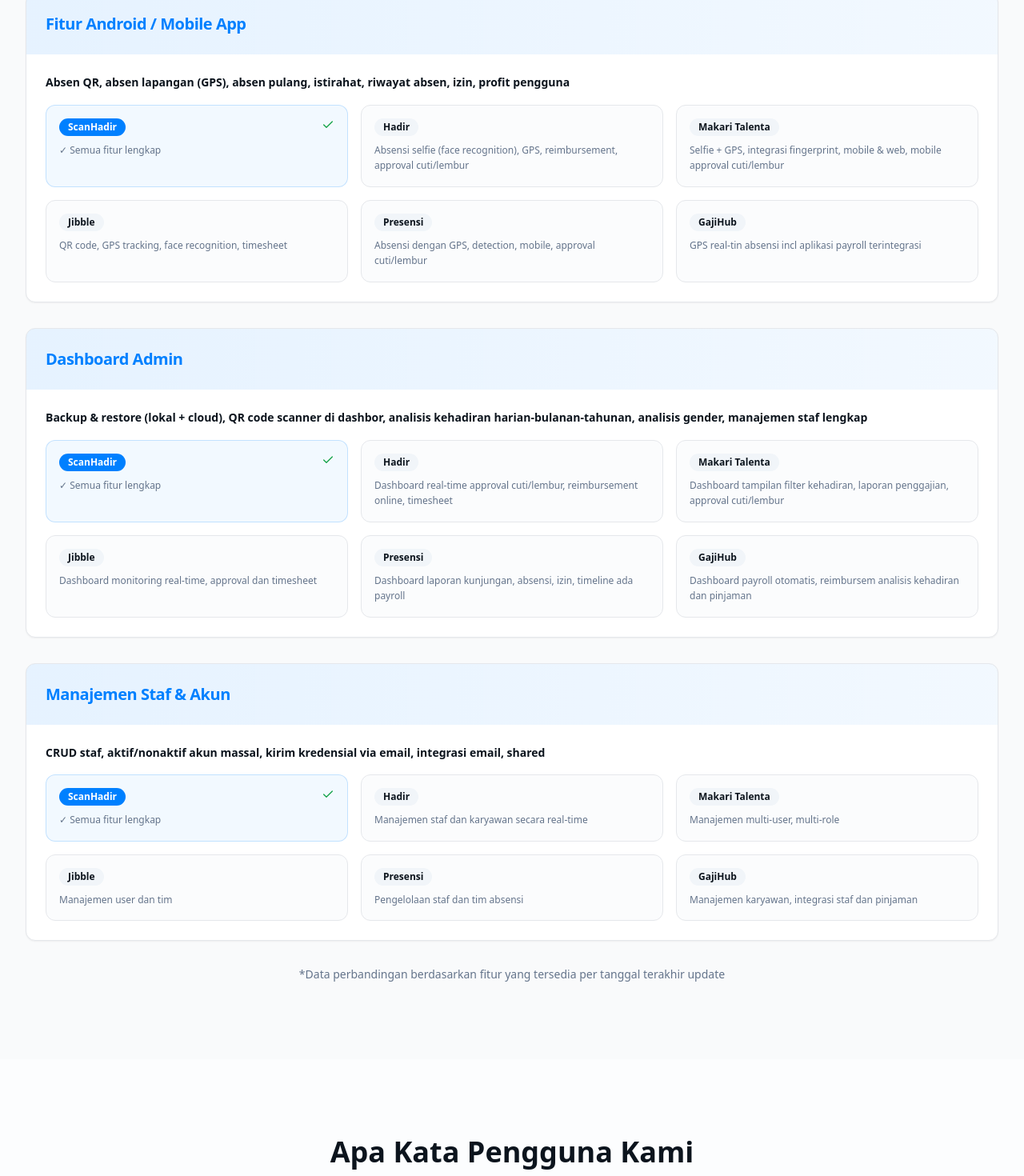
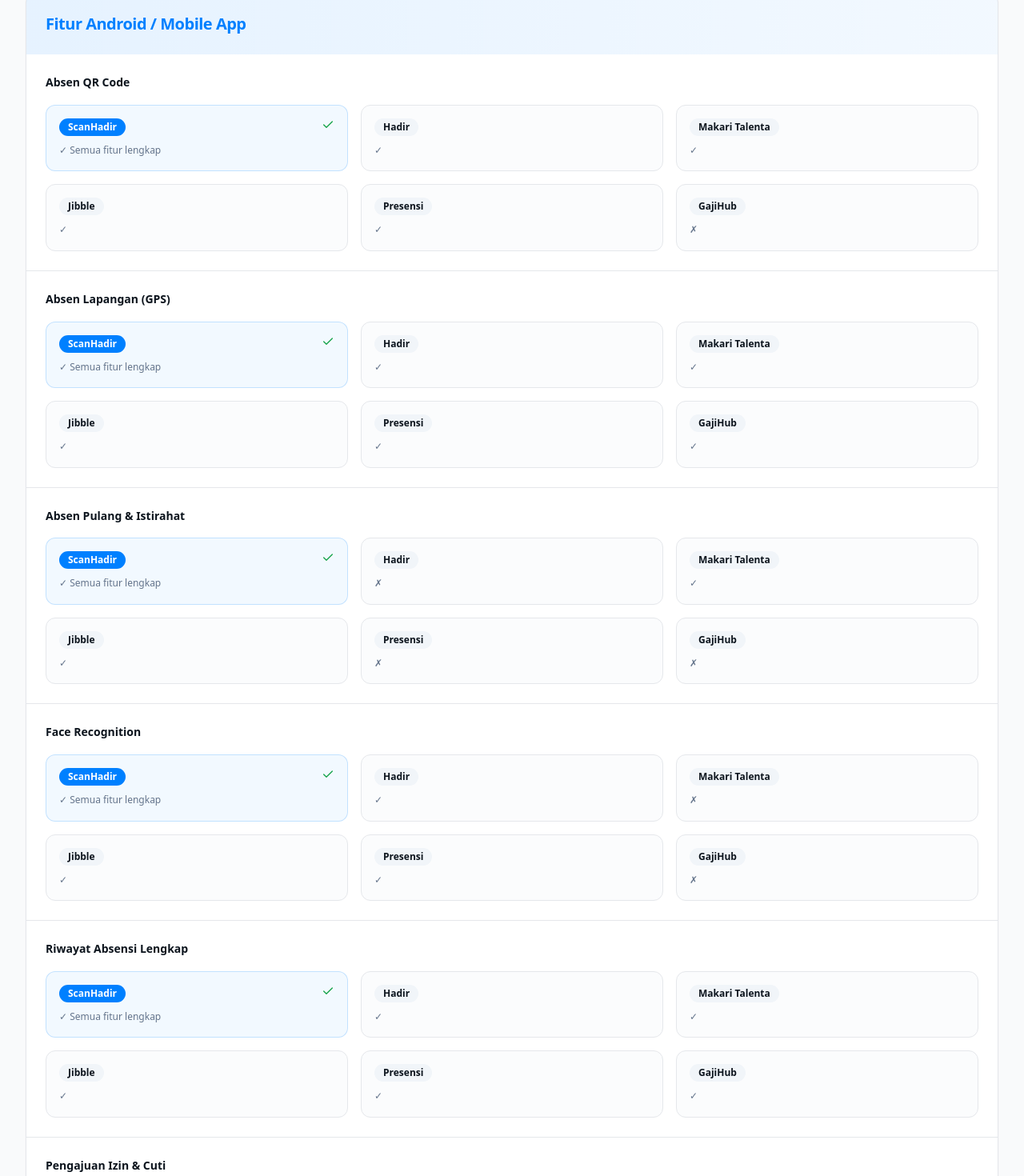
Before and after one commit to rizqi-maulana/scanhadir-hadirkan-solusi-absensi, a React (Vite) app: page / in a window 1280 px wide. Shown: the part 4259-5729 px from the top of the page at 80% size. Built offline with nearby package versions, Linux system fonts and the light colour scheme.

Commit message:
Refactor comparison section
The comparison section was refactored to accommodate 20 features, improving its design and organization.

```diff
--- a/src/components/sections/ComparisonSection.tsx
+++ b/src/components/sections/ComparisonSection.tsx
@@ -8,13 +8,67 @@ const ComparisonSection = () => {
       category: "Fitur Android / Mobile App",
       features: [
         {
-          feature: "Absen QR, absen lapangan (GPS), absen pulang, istirahat, riwayat absen, izin, profit pengguna",
+          feature: "Absen QR Code",
           scanhadir: true,
-          hadir: "Absensi selfie (face recognition), GPS, reimbursement, approval cuti/lembur",
-          makari: "Selfie + GPS, integrasi fingerprint, mobile & web, mobile approval cuti/lembur",
-          jibble: "QR code, GPS tracking, face recognition, timesheet",
-          presensi: "Absensi dengan GPS, detection, mobile, approval cuti/lembur",
-          gajihub: "GPS real-tin absensi incl aplikasi payroll terintegrasi"
+          hadir: "✓",
+          makari: "✓",
+          jibble: "✓",
+          presensi: "✓",
+          gajihub: "✗"
+        },
+        {
+          feature: "Absen Lapangan (GPS)",
+          scanhadir: true,
+          hadir: "✓",
+          makari: "✓",
+          jibble: "✓",
+          presensi: "✓",
+          gajihub: "✓"
+        },
+        {
+          feature: "Absen Pulang & Istirahat",
+          scanhadir: true,
+          hadir: "✗",
+          makari: "✓",
+          jibble: "✓",
+          presensi: "✗",
+          gajihub: "✗"
+        },
+        {
+          feature: "Face Recognition",
+          scanhadir: true,
+          hadir: "✓",
+          makari: "✗",
+          jibble: "✓",
+          presensi: "✓",
+          gajihub: "✗"
+        },
+        {
+          feature: "Riwayat Absensi Lengkap",
+          scanhadir: true,
+          hadir: "✓",
+          makari: "✓",
+          jibble: "✓",
+          presensi: "✓",
+          gajihub: "✓"
+        },
+        {
+          feature: "Pengajuan Izin & Cuti",
+          scanhadir: true,
+          hadir: "✓",
+          makari: "✓",
+          jibble: "✗",
+          presensi: "✓",
+          gajihub: "✗"
+        },
+        {
+          feature: "Profit/Komisi Pengguna",
+          scanhadir: true,
+          hadir: "✗",
+          makari: "✗",
+          jibble: "✗",
+          presensi: "✗",
+          gajihub: "✗"
         }
       ]
     },
@@ -22,13 +76,58 @@ const ComparisonSection = () => {
       category: "Dashboard Admin",
       features: [
         {
-          feature: "Backup & restore (lokal + cloud), QR code scanner di dashbor, analisis kehadiran harian-bulanan-tahunan, analisis gender, manajemen staf lengkap",
+          feature: "Backup & Restore Data",
           scanhadir: true,
-          hadir: "Dashboard real-time approval cuti/lembur, reimbursement online, timesheet",
-          makari: "Dashboard tampilan filter kehadiran, laporan penggajian, approval cuti/lembur",
-          jibble: "Dashboard monitoring real-time, approval dan timesheet",
-          presensi: "Dashboard laporan kunjungan, absensi, izin, timeline ada payroll",
-          gajihub: "Dashboard payroll otomatis, reimbursem analisis kehadiran dan pinjaman"
+          hadir: "✗",
+          makari: "✗",
+          jibble: "✗",
+          presensi: "✗",
+          gajihub: "✗"
+        },
+        {
+          feature: "QR Code Scanner Dashboard",
+          scanhadir: true,
+          hadir: "✗",
+          makari: "✗",
+          jibble: "✗",
+          presensi: "✗",
+          gajihub: "✗"
+        },
+        {
+          feature: "Analisis Kehadiran Real-time",
+          scanhadir: true,
+          hadir: "✓",
+          makari: "✓",
+          jibble: "✓",
+          presensi: "✓",
+          gajihub: "✓"
+        },
+        {
+          feature: "Laporan Harian/Bulanan/Tahunan",
+          scanhadir: true,
+          hadir: "✓",
+          makari: "✓",
+          jibble: "✓",
+          presensi: "✓",
+          gajihub: "✓"
+        },
+        {
+          feature: "Analisis Gender Karyawan",
+          scanhadir: true,
+          hadir: "✗",
+          makari: "✗",
+          jibble: "✗",
+          presensi: "✗",
+          gajihub: "✗"
+        },
+        {
+          feature: "Dashboard Payroll Terintegrasi",
+          scanhadir: true,
+          hadir: "✗",
+          makari: "✓",
+          jibble: "✗",
+          presensi: "✓",
+          gajihub: "✓"
         }
       ]
     },
@@ -36,13 +135,90 @@ const ComparisonSection = () => {
       category: "Manajemen Staf & Akun",
       features: [
         {
-          feature: "CRUD staf, aktif/nonaktif akun massal, kirim kredensial via email, integrasi email, shared",
+          feature: "CRUD Staf Lengkap",
           scanhadir: true,
-          hadir: "Manajemen staf dan karyawan secara real-time",
-          makari: "Manajemen multi-user, multi-role",
-          jibble: "Manajemen user dan tim",
-          presensi: "Pengelolaan staf dan tim absensi",
-          gajihub: "Manajemen karyawan, integrasi staf dan pinjaman"
+          hadir: "✓",
+          makari: "✓",
+          jibble: "✓",
+          presensi: "✓",
+          gajihub: "✓"
+        },
+        {
+          feature: "Aktif/Nonaktif Akun Massal",
+          scanhadir: true,
+          hadir: "✗",
+          makari: "✓",
+          jibble: "✗",
+          presensi: "✗",
+          gajihub: "✗"
+        },
+        {
+          feature: "Kirim Kredensial via Email",
+          scanhadir: true,
+          hadir: "✗",
+          makari: "✗",
+          jibble: "✗",
+          presensi: "✗",
+          gajihub: "✗"
+        },
+        {
+          feature: "Multi-role Management",
+          scanhadir: true,
+          hadir: "✓",
+          makari: "✓",
+          jibble: "✓",
+          presensi: "✓",
+          gajihub: "✓"
+        },
+        {
+          feature: "Integrasi Email Otomatis",
+          scanhadir: true,
+          hadir: "✗",
+          makari: "✗",
+          jibble: "✗",
+          presensi: "✗",
+          gajihub: "✗"
+        }
+      ]
+    },
+    {
+      category: "Fitur Khusus & Keamanan",
+      features: [
+        {
+          feature: "Cloud Storage Backup",
+          scanhadir: true,
+          hadir: "✗",
+          makari: "✓",
+          jibble: "✓",
+          presensi: "✗",
+          gajihub: "✗"
+        },
+        {
+          feature: "Data Encryption",
+          scanhadir: true,
+          hadir: "✓",
+          makari: "✓",
+          jibble: "✓",
+          presensi: "✓",
+          gajihub: "✓"
+        },
+        {
+          feature: "Offline Mode Support",
+          scanhadir: true,
+          hadir: "✗",
+          makari: "✗",
+          jibble: "✗",
+          presensi: "✗",
+          gajihub: "✗"
+        },
+        {
+          feature: "Custom Branding",
+          scanhadir: true,
+          hadir: "✗",
+          makari: "✓",
+          jibble: "✓",
+          presensi: "✗",
+          gajihub: "✗"
         }
       ]
     }
```
